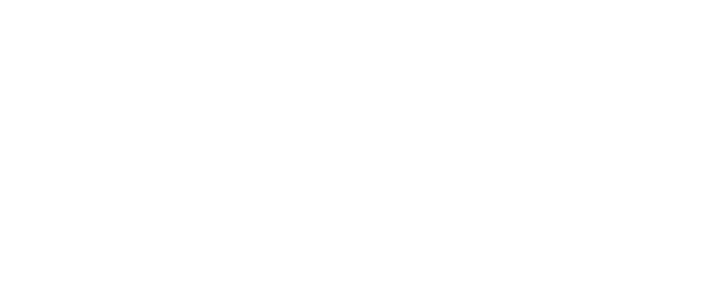
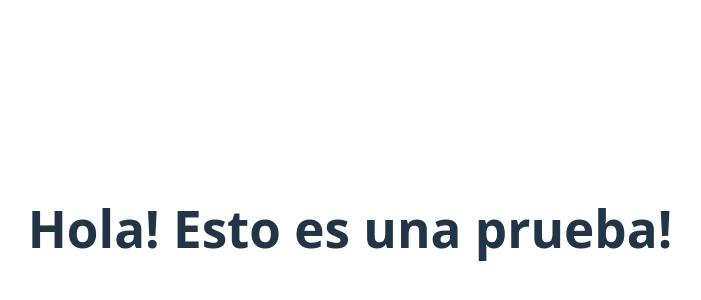
Before and after one commit to w0nd3rl4nd/CNN-redesign, a React (Vite) app: page / in a window 1280 px wide. Shown: the part 172-472 px from the top of the page, without its empty margins (290-991 px from the left). Built offline with nearby package versions, Linux system fonts and the light colour scheme.

Commit message:
Test change Readme

```diff
--- a/src/App.jsx
+++ b/src/App.jsx
@@ -4,6 +4,7 @@ function App() {
 
   return (
     <>
+      <h1>Hola! Esto es una prueba!</h1>
     </>
   )
 }
```
Also changed, not shown: 1 other file (tests, documents, lock files or other folders).
